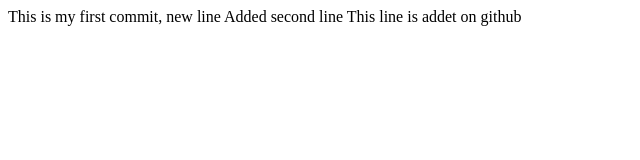
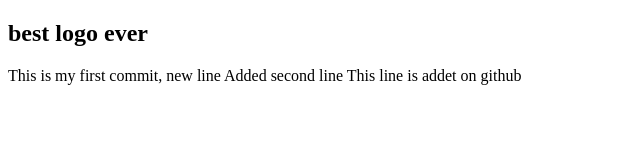
Before and after one commit to Anastasiia-Kisil/test-repos, a plain HTML site: page index.html in a window 1280 px wide. Shown: the whole page, without its empty margins (0-640 px from the left). Drawn offline with Linux system fonts and the light colour scheme.

Commit message:
added headerr

```diff
--- a/index.html
+++ b/index.html
@@ -6,6 +6,9 @@
     <title>Document</title>
 </head>
 <body>
+    <div class="headerr">
+        <h2>best logo ever</h2>
+    </div>
     This is my first commit, new line
     Added second line
     This line is addet on github
```
